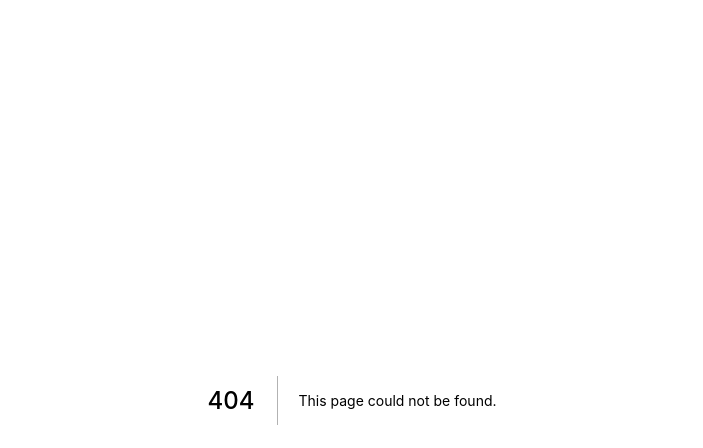
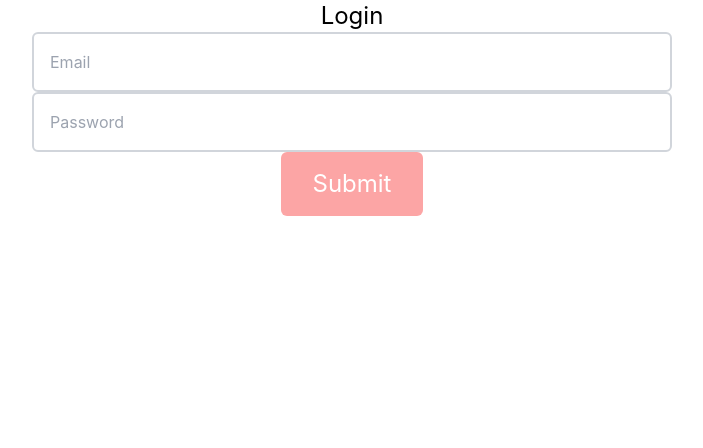
Before and after one commit to jacobcwright/cover-ai, a Next.js app: page /login in a window 1280 px wide. Before the commit this address had no page. Shown: the top 448 px of the page, without its empty margins (288-991 px from the left). Built offline with nearby package versions, Linux system fonts and the light colour scheme.

Commit message:
feat: initial commit for login

```diff
--- /dev/null
+++ b/pages/login.tsx
@@ -0,0 +1,24 @@
+import React from "react"
+
+function Login() {
+  return (
+    <div className="flex w-full h-full items-center justify-center align-middle">
+      <div className="flex flex-col justify-center items-center w-1/2 h-full align-middle">
+        <label className="text-2xl">Login</label>
+        <input
+          className="w-full p-4 rounded-md border-2 border-gray-300"
+          placeholder="Email"
+        />
+        <input
+          className="w-full p-4 rounded-md border-2 border-gray-300"
+          placeholder="Password"
+        />
+        <button className="bg-red-300 text-white text-2xl px-8 py-4 rounded-md">
+          Submit
+        </button>
+      </div>
+    </div>
+  )
+}
+
+export default Login
```
